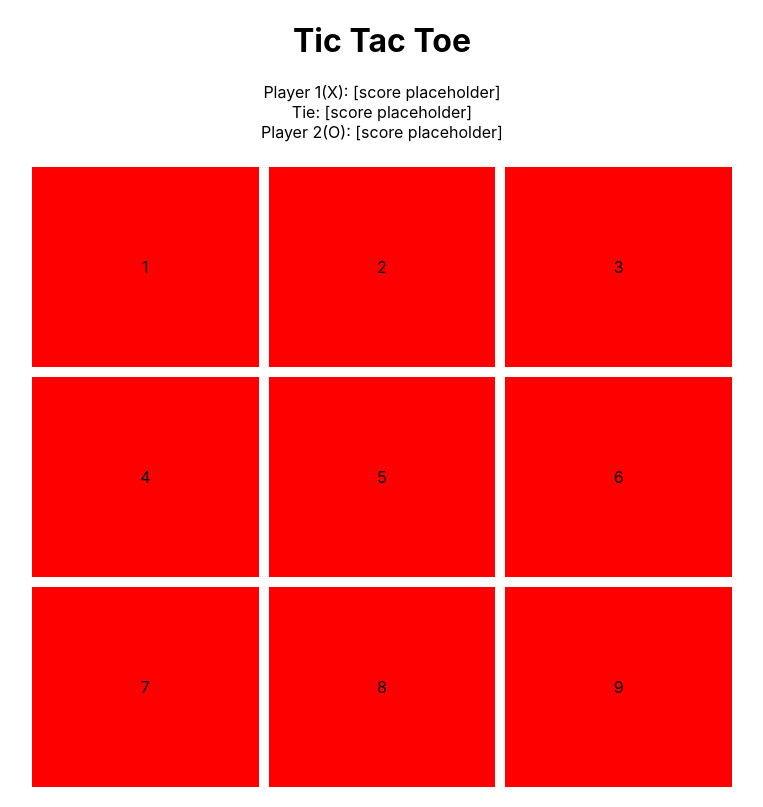
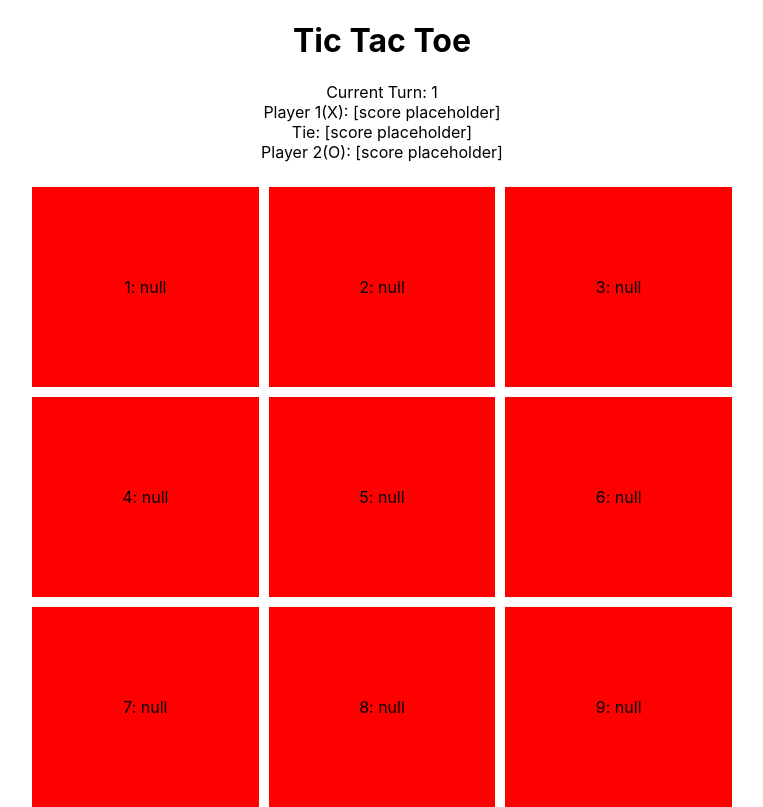
Before and after one commit to ibedwi/tictactoe, a React (Create React App) app: page / in a window 1280 px wide. Shown: the whole page, without its empty margins (258-1021 px from the left). Built offline with nearby package versions, Linux system fonts and the light colour scheme.

Commit message:
feat: init base reducer

```diff
--- a/src/App.tsx
+++ b/src/App.tsx
@@ -1,20 +1,86 @@
-import React from 'react';
+import React, { useReducer } from 'react';
 import logo from './logo.svg';
 import './App.css';
 
+
+// State
+// playerTurn: who is selecting?
+// boardState: currentboard state
+
+type Player = 1 | 2;
+type BoardState = {
+  [key: number]: Player | null;
+}
+
+type State = {
+  boardState: BoardState
+  currentTurn: Player
+}
+
+const initialState: State = {
+  currentTurn: 1,
+  boardState: {
+    1: null,
+    2: null,
+    3: null,
+    4: null,
+    5: null,
+    6: null,
+    7: null,
+    8: null,
+    9: null
+  }
+}
+
+type Action = {
+  type: 'PLAYER_1_SELECT' | 'PLAYER_2_SELECT',
+  payload: number // tile number
+}
+
+function boardReducer(state: State, action: Action): State {
+  switch(action.type) {
+    case 'PLAYER_1_SELECT': {
+      return {
+        currentTurn: 2,
+        boardState: {
+          ...state.boardState,
+          [action.payload]: 1
+        }
+      }
+    }
+    case 'PLAYER_2_SELECT': {
+      return {
+          currentTurn: 1,
+          boardState: {
+            ...state.boardState,
+            [action.payload]: 2
+          }
+        }
+      }
+    default: {
+      return state
+    }
+  }
+}
+
 function App() {
+  const [state, dispatch] = useReducer(boardReducer, initialState);
+
+  // TODO: useMemo for render board
+
   return (
     <div className="App">
       <h1>Tic Tac Toe</h1>
 
       <div style={{ paddingBottom: 25}}>
+        <div>Current Turn: {state.currentTurn}</div>
         <div>Player 1(X): [score placeholder]</div>
         <div>Tie: [score placeholder]</div>
         <div>Player 2(O): [score placeholder]</div>
       </div>
 
       <div className="grid-container">
-        {[1,2,3,4,5,6,7,8,9].map((n) => <div className="grid-item">{n}</div>)}
+        {Object.keys(state.boardState).map((n) => <div className="grid-item">{n}: {JSON.stringify(state.boardState[n])}</div>)}
       </div>
     </div>
   );
--- a/tsconfig.json
+++ b/tsconfig.json
@@ -10,7 +10,7 @@
     "skipLibCheck": true,
     "esModuleInterop": true,
     "allowSyntheticDefaultImports": true,
-    "strict": true,
+    "strict": false,
     "forceConsistentCasingInFileNames": true,
     "noFallthroughCasesInSwitch": true,
     "module": "esnext",
```
